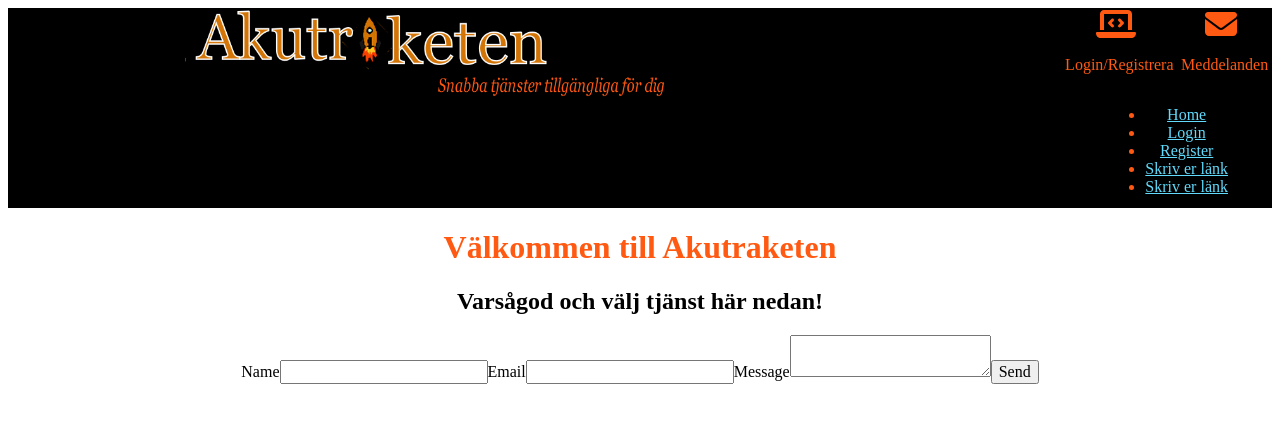
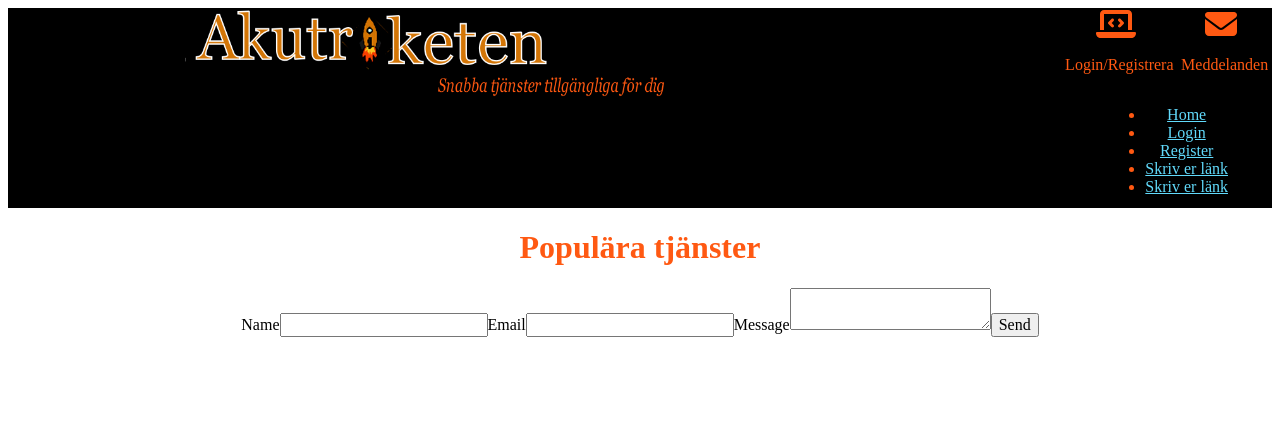
Before and after one commit to Tootfarangi90/Tjanstformedlingssida-FE, a React (Create React App) app: page / in a window 1280 px wide. Shown: the top 422 px of the page. Built offline with nearby package versions, Linux system fonts and the light colour scheme.

Commit message:
Small edit in home

```diff
--- a/src/components/home/Home.jsx
+++ b/src/components/home/Home.jsx
@@ -1,5 +1,5 @@
 import React from 'react'
-import "./Home.css"
+import './home.css'
 
 
 
@@ -12,11 +12,9 @@ function Home() {
 
     <div>
         <h1 id="main-title">
-            Välkommen till Akutraketen
+            Populära tjänster
         </h1>
-        <h2>
-            Varsågod och välj tjänst här nedan!
-        </h2>
+
     </div>
   )
 }
```
